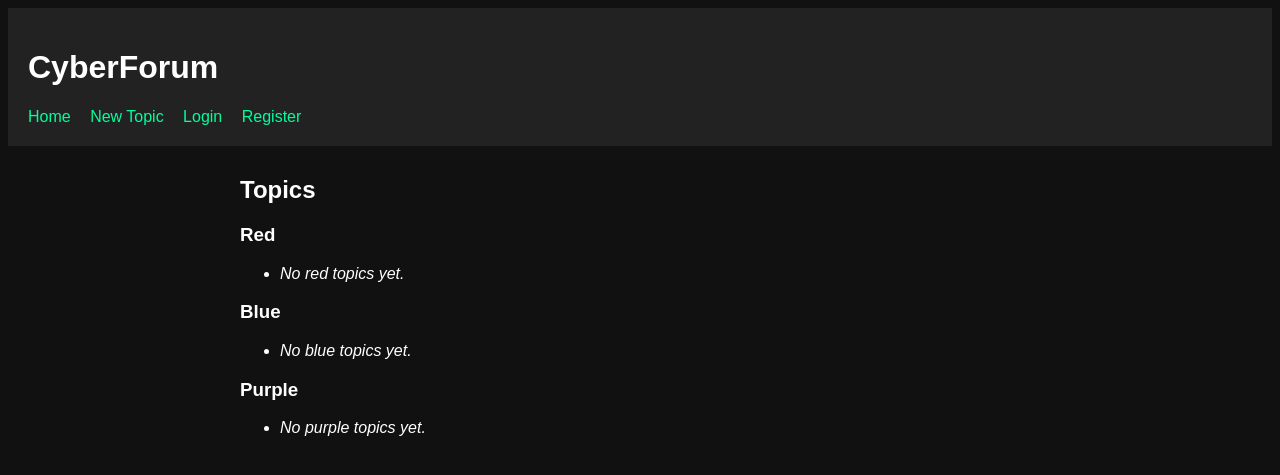
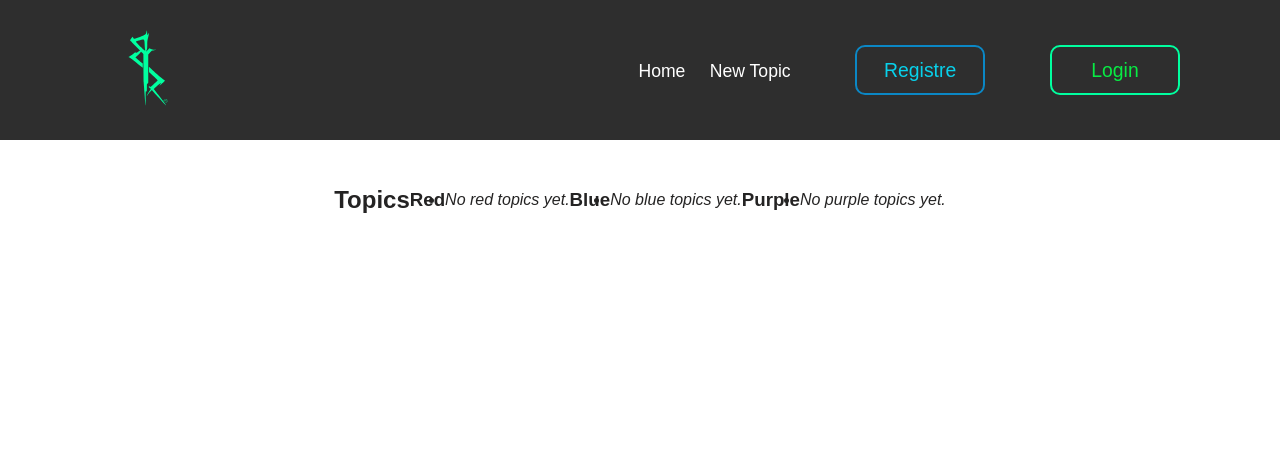
Before and after one commit to Shrekye/CyberGuard, a Flask app: page / in a window 1280 px wide. Shown: the top 475 px of the page. Run offline with Flask 3, Linux system fonts and the light colour scheme; data that the repository does not hold is empty.

Commit message:
navbar
Navbar avec les bouton et les image.

```diff
--- a/static/style.css
+++ b/static/style.css
@@ -1,4 +1,102 @@
-body { font-family: Arial; background: #111; color: white; }
-header { background: #222; padding: 20px; }
-nav a { margin-right: 15px; color: #00ff9c; text-decoration: none; }
-.container { width: 800px; margin: auto; margin-top: 30px; }
+* {
+    margin: 0;
+    padding: 0;
+    box-sizing: border-box;
+}
+
+body {
+    font-family: 'Arial', sans-serif;
+    line-height: 1.6;
+    background-color: #ffffff;
+    color: #242323;
+}
+
+header{
+    position: fixed;
+    top: 0;
+    left: 0;
+    width: 100%;
+    padding: 20px 100px;
+    background-color:#2e2e2e;
+    display: flex;
+    justify-content: space-between;
+    align-items: center;
+    box-shadow: #f0eded;
+}
+
+.link-nav a {
+    position: relative;
+    font-size: 1.1em;
+    color: #ffffff;
+    text-decoration: none;
+    font-weight: 500;
+    margin-left: 20px;
+}
+
+.link-nav .btnlogin{
+    width: 130px;
+    height: 50px;
+    background: transparent;
+    border: 2px solid, #00FF9F;
+    outline: none;
+    border-radius: 10px;
+    font-size: 1.1em;
+    color: #08eb44;
+    font-weight: 500;
+    margin-left: 40px;
+}
+
+.link-nav .btnRegistre{
+      width: 130px;
+    height: 50px;
+    background: transparent;
+    border: 2px solid, #0b87c5;
+    outline: none;
+    border-radius: 10px;
+    font-size: 1.1em;
+    color: #08d1eb;
+    font-weight: 500;
+    margin-left: 40px;
+}
+
+.link-nav .btnLogout{
+      width: 130px;
+    height: 50px;
+    background: transparent;
+    border: 2px solid, #d31717;
+    outline: none;
+    border-radius: 10px;
+    font-size: 1.1em;
+    color: #d84848;
+    font-weight: 500;
+    margin-left: 40px;
+}
+
+.link-nav .btnlogin:hover{
+    background-color: #0e2a2a;
+    box-shadow: 0 0 15px rgba(0, 255, 159, 0.4), inset 0 0 10px rgba(0, 255, 159, 0.2);
+    text-shadow: 0 0 8px #00FF9F;
+    transform: translateY(-2px);
+}
+.link-nav .btnRegistre:hover{
+   background-color: #0e2a2a;
+    box-shadow: 0 0 15px rgba(0, 255, 255, 0.4), inset 0 0 10px rgba(0, 157, 255, 0.2);
+    text-shadow: 0 0 8px #00FF9F;
+    transform: translateY(-2px);
+}
+
+.link-nav .btnLogout:hover{
+   background-color: #0e2a2a;
+    box-shadow: 0 0 15px rgba(226, 18, 46, 0.4), inset 0 0 10px rgba(255, 0, 0, 0.2);
+    text-shadow: 0 0 8px #ff2525;
+    transform: translateY(-2px);
+}
+
+.container{
+    padding-top: 100px;
+
+    display: flex;
+    justify-content: center;
+    align-items: center;
+    height: 300px;
+}
--- a/templates/base.html
+++ b/templates/base.html
@@ -6,19 +6,37 @@
 </head>
 <body>
     <header>
-<h1>CyberForum</h1>
-<nav>
+       <svg xmlns="http://www.w3.org/2000/svg" width="100" height="100" viewBox="0 0 512 512" preserveAspectRatio="xMidYMid meet">
+            <g transform="translate(0,512) scale(0.1,-0.1)" fill="#00FF9F">
+                <path d="M2382 4532 c-25 -123 -36 -139 -131 -187 -122 -61 -466 -185 -513 -185 -3 0 -20 23 -38 50 l-32 50 -31 -42 c-17 -24 -45 -61 -64 -82 -18 -22 -33 -45 -33 -51 0 -6 114 -126 254 -267 l255 -256 -37 -25 c-88 -59 -153 -97 -167 -97 -8 0 -20 9 -27 19 -12 19 -15 18 -63 -23 -69 -58 -190 -146 -249 -180 l-48 -28 51 -28 c54 -30 114 -75 416 -315 105 -83 207 -164 228 -179 l37 -28 0 105 0 105 -72 58 c-130 103 -298 246 -298 253 0 3 46 48 103 99 56 50 118 114 137 142 19 27 37 49 40 50 3 0 31 -24 63 -53 l58 -52 3 -690 c2 -379 7 -717 10 -750 3 -33 13 -161 22 -285 8 -124 22 -310 30 -415 8 -104 20 -261 26 -348 7 -86 15 -157 20 -157 4 0 8 164 8 365 0 311 2 365 14 365 8 0 18 -5 21 -10 18 -30 25 18 25 179 l0 178 35 46 35 46 0 721 0 721 82 92 c45 51 88 96 95 100 8 5 64 18 126 28 61 11 113 21 115 23 1 2 -44 5 -100 8 -86 4 -116 10 -183 37 l-80 33 -78 -82 c-43 -45 -80 -80 -83 -78 -2 3 8 29 23 59 28 52 28 57 33 279 6 213 8 231 38 344 18 66 35 154 38 195 l5 76 -38 -65 -38 -65 -7 45 c-3 25 -7 80 -7 122 -1 42 -5 79 -9 82 -5 3 -14 -21 -20 -52z m-140 -429 c32 -37 38 -66 44 -239 3 -99 12 -208 20 -243 8 -35 13 -66 10 -68 -6 -6 -133 86 -139 101 -3 8 -30 33 -59 56 -66 51 -290 290 -285 304 4 12 36 22 217 71 145 39 171 41 192 18z"/>
+                <path d="M2506 2584 c3 -77 7 -139 8 -140 0 0 96 -86 212 -192 181 -164 224 -207 224 -227 0 -3 -327 -303 -353 -324 -16 -12 -22 -11 -49 9 -30 22 -32 22 -45 4 -18 -25 -14 -33 45 -79 28 -22 51 -43 51 -47 1 -4 -33 -58 -76 -120 -72 -107 -112 -182 -128 -238 -4 -14 10 3 31 37 21 35 81 108 133 163 l96 101 120 -131 c66 -73 155 -171 199 -218 249 -274 399 -433 404 -428 10 10 -113 179 -334 456 -72 91 -167 212 -212 270 l-82 104 33 34 c82 86 334 288 345 277 3 -2 -19 -37 -47 -76 -29 -39 -47 -69 -40 -67 15 5 287 250 288 260 1 3 -29 28 -66 54 -102 71 -387 313 -568 480 -89 82 -169 155 -178 163 -16 13 -17 4 -11 -125z"/>
+                <path d="M3289 1051 c-36 -36 -37 -73 -4 -116 29 -39 65 -50 110 -35 103 34 75 180 -35 180 -33 0 -48 -6 -71 -29z m133 -11 c25 -26 29 -36 24 -63 -8 -43 -39 -67 -87 -67 -52 0 -79 27 -79 79 0 78 85 108 142 51z"/>
+                <path d="M3324 1042 c-6 -4 -15 -18 -19 -32 -8 -25 -7 -25 13 -6 12 10 19 22 17 27 -3 4 7 10 22 12 27 4 27 4 3 5 -14 1 -30 -2 -36 -6z"/>
+                <path d="M3396 1033 c-11 -11 -6 -23 9 -23 8 0 15 4 15 9 0 13 -16 22 -24 14z"/>
+                <path d="M3350 1012 c0 -5 14 -21 30 -37 29 -28 30 -28 30 -7 0 13 -6 22 -15 22 -9 0 -18 7 -21 15 -6 16 -24 21 -24 7z"/>
+                <path d="M3315 979 c-11 -17 0 -20 21 -4 17 13 17 14 2 15 -9 0 -20 -5 -23 -11z"/>
+                <path d="M3365 930 c-3 -5 1 -10 10 -10 9 0 13 5 10 10 -3 6 -8 10 -10 10 -2 0 -7 -4 -10 -10z"/>
+            </g>
+        </svg>
+
+
+        <nav class="link-nav ">
             <a href="{{ url_for('main.index') }}">Home</a>
             <a href="{{ url_for('main.create_topic') }}">New Topic</a>
 
             {% if current_user.is_authenticated %}
             <span>Hi, {{ current_user.username }}</span>
-    <a href="{{ url_for('main.logout') }}">Logout</a>
+            <a href="{{ url_for('main.logout') }}">
+                <button class="btnLogout">Log out</button>
+            </a>
             {% else %}
-    <a href="{{ url_for('main.login') }}">Login</a>
-    <a href="{{ url_for('main.register') }}">Register</a>
+            <a href="{{ url_for('main.register') }}">
+                <button class="btnRegistre">Registre</button>
+
+            <a href="{{ url_for('main.login') }}">
+                 <button class="btnlogin">Login</button>
+            </a>
             {% endif %}
-
         </nav>
     </header>
     <div class="container">
```
Lines whose indentation alone changed are shown as unchanged.
